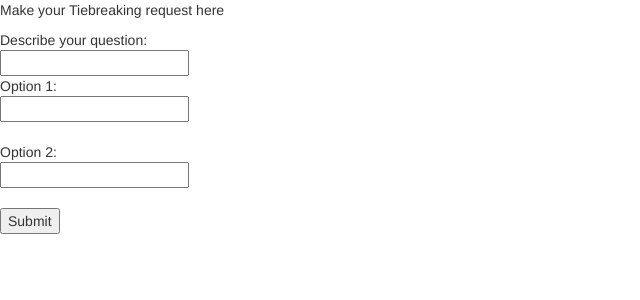
After one commit to cahnda/Tiebreaker, a Flask app: page /input in a window 1280 px wide. The commit adds this page. Shown: the top 300 px of the page, without its empty margins (0-640 px from the left). Run offline with Flask 2, Linux system fonts and the light colour scheme; some libraries are stand-ins or nearby versions.

Commit message:
Functional web structure with page direction

```diff
--- a/app.py
+++ b/app.py
@@ -16,12 +16,27 @@ env.globals.update(utils=utils)
 def index():
 	return render_template("index.html")
 
-@app.route ("/request",  methods = ["GET","POST"])
-def reqest():
-	return render_template("request.html")
+@app.route ("/input",  methods = ["GET","POST"])
+def input():
+	if request.method == "GET":
+		print ("get")
+	else:
+		print("post request")
+		button = request.form['button'] if 'button' in request.form else None
+		print (button)
+		if button == "Submit":
+			session['description'] = request.form.get("description", None)
+			session['option_1'] = request.form.get("option1", None)
+			session['option_2'] = request.form.get("option2", None)
+			return redirect('/results')
+	return render_template("input.html")
 
 @app.route ("/results",  methods = ["GET","POST"])
 def results():
+    if ('description' in session.keys() and 'option_1' in session.keys() and "option_2" in session.keys()):
+    	return render_template("results.html",dscr=session["description"],optn1=session["option_1"],optn2=session["option_2"])
+    else:
+    	return redirect('/')
 	return render_template("results.html")
 
 @app.route("/logout")
--- /dev/null
+++ b/static/js/index.js
@@ -0,0 +1,2 @@
+//alert("loaded javascript");
+//$("#btn1").addEventListener("click", loadSubmitPage);
--- /dev/null
+++ b/templates/input.html
@@ -0,0 +1,17 @@
+= extends 'layout.html'
+= block title
+	Request
+= endblock
+
+= block body
+<p> Make your Tiebreaking request here </p>
+<form method="POST" id="frm">
+	Describe your question:<br>
+  <input type="text" name="description" value=""><br>
+  Option 1:<br>
+  <input type="text" name="option1" value=""><br><br>
+  Option 2:<br>
+  <input type="text" name="option2" value=""><br><br>
+  <input type="submit" name="button" value="Submit">
+</form>
+= endblock
--- a/templates/layout.html
+++ b/templates/layout.html
@@ -1,5 +1,6 @@
 <html>
 <head>
+
 <!-- JQuery -->
 <script src="http://ajax.googleapis.com/ajax/libs/jquery/2.0.3/jquery.min.js"></script>
 <!-- Latest compiled and minified CSS -->
@@ -10,7 +11,17 @@
 
 <!-- Latest compiled and minified JavaScript -->
 <script src="https://maxcdn.bootstrapcdn.com/bootstrap/3.3.6/js/bootstrap.min.js" integrity="sha384-0mSbJDEHialfmuBBQP6A4Qrprq5OVfW37PRR3j5ELqxss1yVqOtnepnHVP9aJ7xS" crossorigin="anonymous"></script>
+
+	= block head
+	= endblock
+
+<title>
+	= block title
+	= endblock
+</title>
+
 </head>
+
 <body>
 	<div class="main-container">
 		<div class="main-content content">
--- a/templates/request.html
+++ /dev/null
@@ -1,3 +0,0 @@
-<html>
-<p> Make your Tiebreaking request here </p>
-</html>
--- a/templates/results.html
+++ b/templates/results.html
@@ -1,3 +1,6 @@
 <html>
 <p> Your results go here. Yay! </p>
+<p> {{dscr}} </p>
+<p> {{optn1}} </p>
+<p> {{optn2}} </p>
 </html>
```
Also changed, not shown: templates/index.html (+8 -1 lines).
